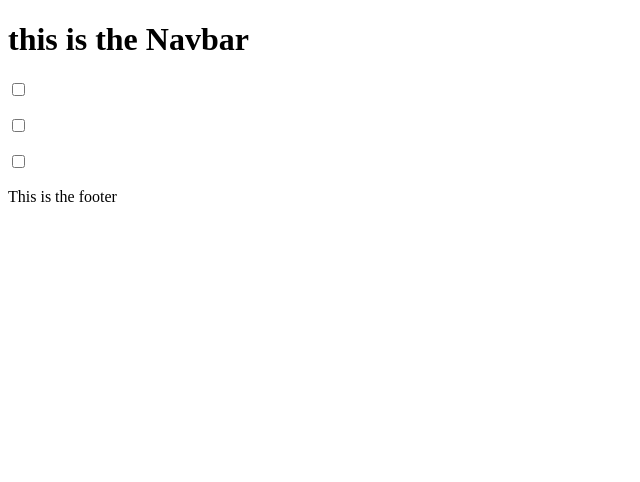
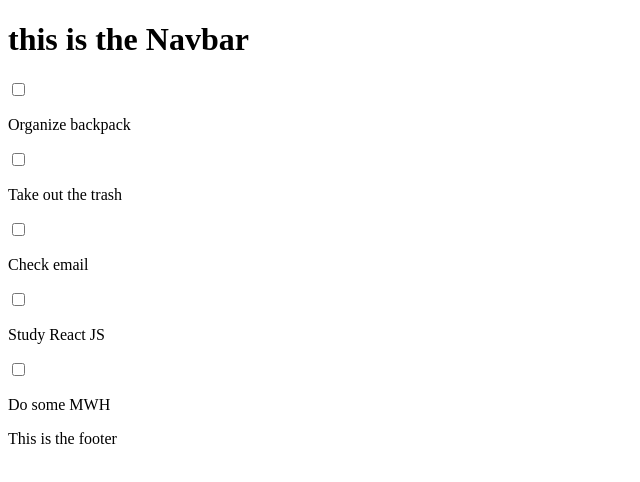
Before and after one commit to mashikro/to-do-app-react, a React (Create React App) app: page / in a window 1280 px wide. Shown: the top 482 px of the page, without its empty margins (0-640 px from the left). Built offline with nearby package versions, Linux system fonts and the light colour scheme.

Commit message:
Added a mapping function to the MainContent component. This component now receives outside data and maps each piece of data to a new MainContent component.

```diff
--- a/src/MainContent.js
+++ b/src/MainContent.js
@@ -2,14 +2,20 @@ import React from "react";
 
 import TodoItem from "./TodoItem";
 
+//normally the data for TODO list would come from an API call
+import todoData from "./todoData";
+
 function MainContent() {
-    const fullName = "Aaron Iba";
-    return (
-        <div>
-            <TodoItem />
-            <TodoItem />
-            <TodoItem />
-        </div>
-    );
+    const todoList = todoData.map(todo => {
+        return (
+            <TodoItem
+                key={todo.id}
+                text={todo.text}
+                completed={todo.completed}
+            />
+        );
+    });
+
+    return <div className="todo-list">{todoList}</div>;
 }
 export default MainContent;
```
